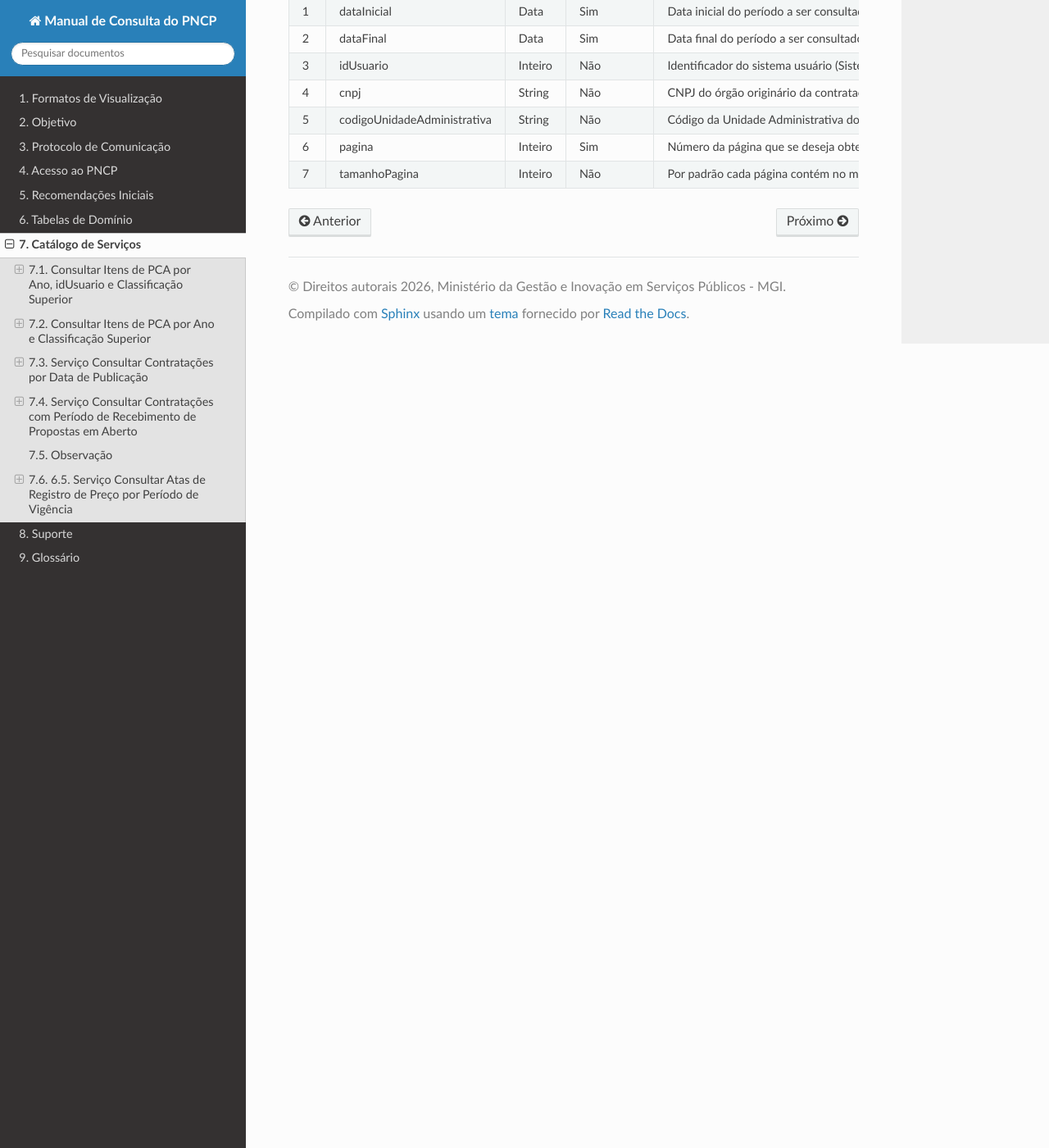
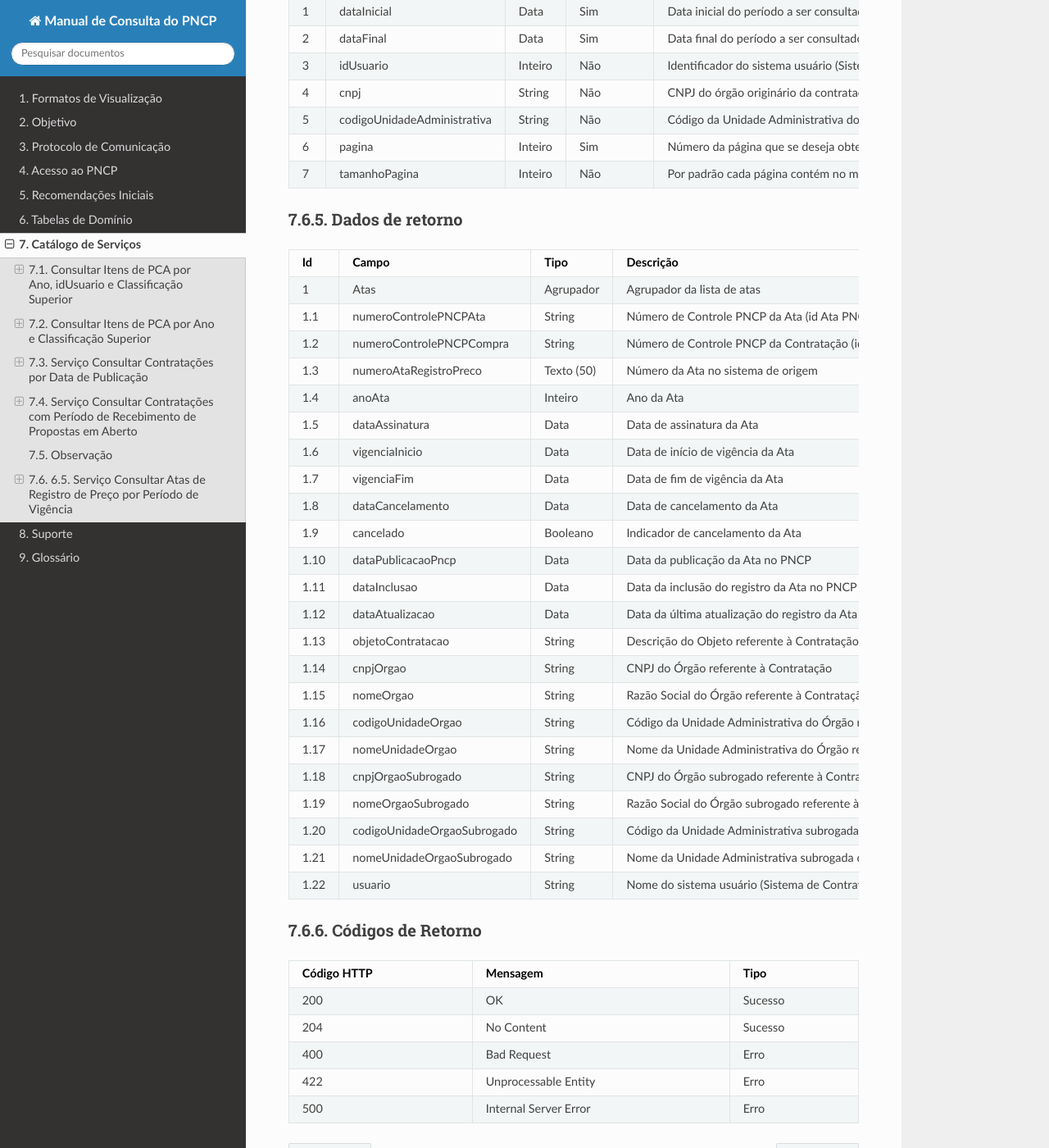
Before and after one commit to sofiaestrelab/Manual-de-Consulta-do-PNCP, a Sphinx documentation site: the page built from docs/source/catalogo_de_servicos.rst, in a window 1280 px wide and 1400 px high, scrolled down 13056 px. Shown: the whole window at 82% size. Built offline with Sphinx 7.4.7 and the Read the Docs theme 3.1.0, drawn with Linux system fonts in a browser that asks for light colours.

Commit message:
Update service catalog with return data and codes
Added detailed return data and error codes for the service catalog.

```diff
--- a/docs/source/catalogo_de_servicos.rst
+++ b/docs/source/catalogo_de_servicos.rst
@@ -1316,3 +1316,135 @@ Dados de entrada
      - Inteiro
      - Não
      - Por padrão cada página contém no máximo 500 registros. O tamanho da página pode ser ajustado (até o limite de 500 registros) para tornar a entrega dos dados mais rápida.
+
+Dados de retorno
+~~~~~~~~~~~~~~~~
+
+.. list-table::
+   :width: 100%
+   :widths: auto
+   :header-rows: 1
+
+   * - Id
+     - Campo
+     - Tipo
+     - Descrição
+   * - 1
+     - Atas
+     - Agrupador
+     - Agrupador da lista de atas
+   * - 1.1
+     - numeroControlePNCPAta
+     - String
+     - Número de Controle PNCP da Ata (id Ata PNCP)
+   * - 1.2
+     - numeroControlePNCPCompra
+     - String
+     - Número de Controle PNCP da Contratação (id Contratação PNCP) que a ata está vinculada
+   * - 1.3
+     - numeroAtaRegistroPreco
+     - Texto (50)
+     - Número da Ata no sistema de origem
+   * - 1.4
+     - anoAta
+     - Inteiro
+     - Ano da Ata
+   * - 1.5
+     - dataAssinatura
+     - Data
+     - Data de assinatura da Ata
+   * - 1.6
+     - vigenciaInicio
+     - Data
+     - Data de início de vigência da Ata
+   * - 1.7
+     - vigenciaFim
+     - Data
+     - Data de fim de vigência da Ata
+   * - 1.8
+     - dataCancelamento
+     - Data
+     - Data de cancelamento da Ata
+   * - 1.9
+     - cancelado
+     - Booleano
+     - Indicador de cancelamento da Ata
+   * - 1.10
+     - dataPublicacaoPncp
+     - Data
+     - Data da publicação da Ata no PNCP
+   * - 1.11
+     - dataInclusao
+     - Data
+     - Data da inclusão do registro da Ata no PNCP
+   * - 1.12
+     - dataAtualizacao
+     - Data
+     - Data da última atualização do registro da Ata
+   * - 1.13
+     - objetoContratacao
+     - String
+     - Descrição do Objeto referente à Contratação
+   * - 1.14
+     - cnpjOrgao
+     - String
+     - CNPJ do Órgão referente à Contratação
+   * - 1.15
+     - nomeOrgao
+     - String
+     - Razão Social do Órgão referente à Contratação
+   * - 1.16
+     - codigoUnidadeOrgao
+     - String
+     - Código da Unidade Administrativa do Órgão referente à Contratação
+   * - 1.17
+     - nomeUnidadeOrgao
+     - String
+     - Nome da Unidade Administrativa do Órgão referente à Contratação
+   * - 1.18
+     - cnpjOrgaoSubrogado
+     - String
+     - CNPJ do Órgão subrogado referente à Contratação
+   * - 1.19
+     - nomeOrgaoSubrogado
+     - String
+     - Razão Social do Órgão subrogado referente à Contratação
+   * - 1.20
+     - codigoUnidadeOrgaoSubrogado
+     - String
+     - Código da Unidade Administrativa subrogada do Órgão subrogado referente à Contratação
+   * - 1.21
+     - nomeUnidadeOrgaoSubrogado
+     - String
+     - Nome da Unidade Administrativa subrogada do Órgão subrogado referente à Contratação
+   * - 1.22
+     - usuario
+     - String
+     - Nome do sistema usuário (Sistema de Contratações Públicas) que publicou a ata.
+
+Códigos de Retorno
+~~~~~~~~~~~~~~~~~~
+
+.. list-table::
+   :width: 100%
+   :widths: auto
+   :header-rows: 1
+
+   * - Código HTTP
+     - Mensagem
+     - Tipo
+   * - 200
+     - OK
+     - Sucesso
+   * - 204
+     - No Content
+     - Sucesso
+   * - 400
+     - Bad Request
+     - Erro
+   * - 422
+     - Unprocessable Entity
+     - Erro
+   * - 500
+     - Internal Server Error
+     - Erro
```
